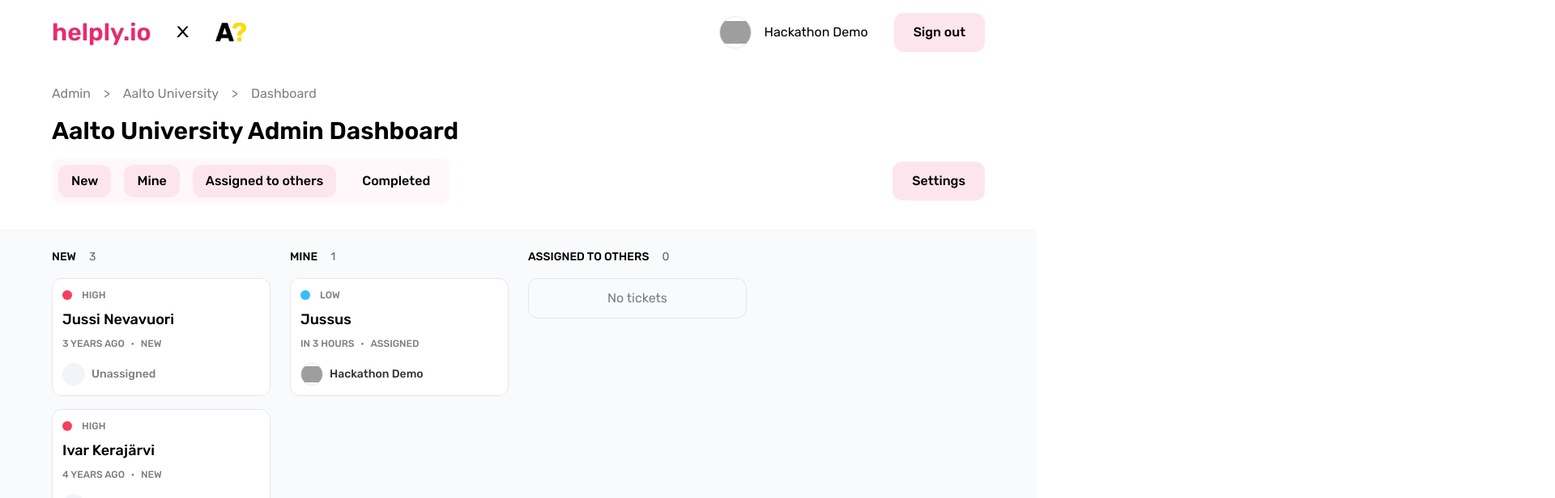
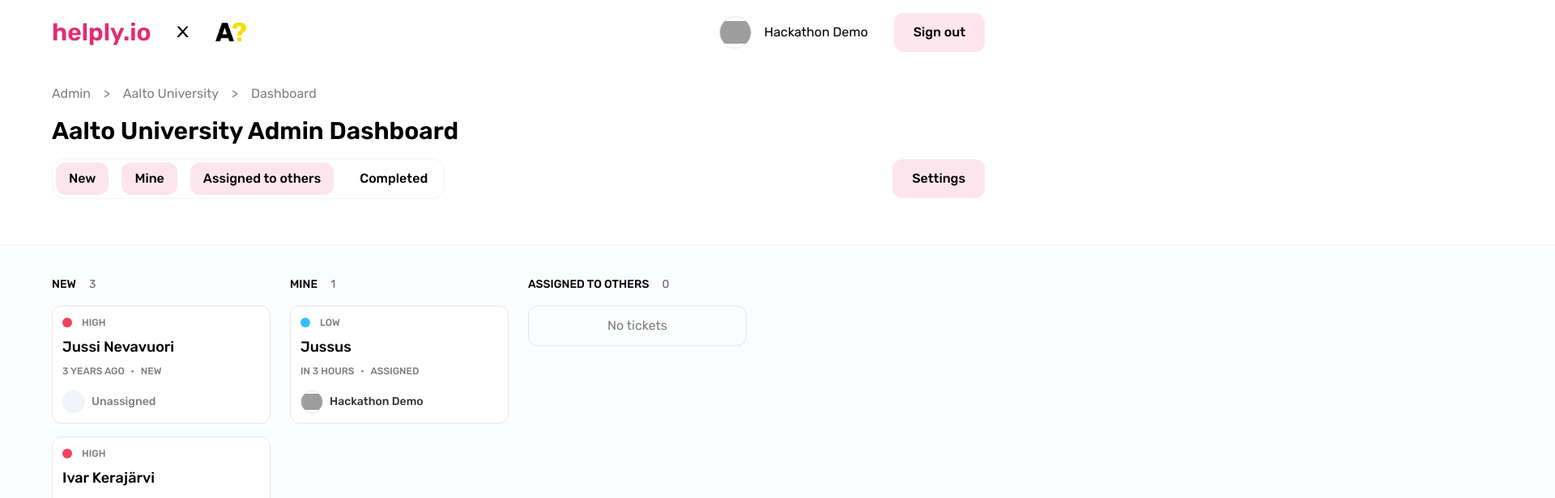
Before and after one commit to IvarK/HelplyFrontend, a SvelteKit app: page /admin in a window 1280 px wide. Shown: the top 616 px of the page at 81% size, 1920 px wide, since content can reach past the window. Built offline with nearby package versions, Linux system fonts and the light colour scheme; data requests are answered from the project's data file; grey boxes are pictures that could not be loaded.

Commit message:
Minor style updates

```diff
--- a/src/routes/admin/+page.svelte
+++ b/src/routes/admin/+page.svelte
@@ -30,7 +30,7 @@
 		<h1 class="text-3xl font-semibold">Aalto University Admin Dashboard</h1>
 
 		<div class="flex items-center justify-between">
-			<div class="bg-secondary/30 rounded-xl p-2 flex items-center gap-4">
+			<div class="border border-slate-100 rounded-2xl p-1 flex items-center gap-4">
 				<button
 					aria-selected={visibleColumns.includes('New')}
 					class="duration-[50ms] aria-selected:bg-secondary font-medium px-4 py-2 rounded-xl"
@@ -56,10 +56,10 @@
 			</div>
 			<Button variant="secondary">Settings</Button>
 		</div>
-		<div
-			class="-z-10 bg-slate-50 fixed top-[284px] left-0 right-0 h-[200vh] border-t border-slate-100"
-		/>
-		<div class="pt-10">
+		<div class="pt-10 mt-10 relative">
+			<div
+				class="-z-10 opacity-50 bg-slate-50 border-t border-slate-200 absolute top-0 bottom-0 -left-[100vw] -right-[100vw]"
+			/>
 			<Board {visibleColumns} />
 		</div>
 	</div>
```
